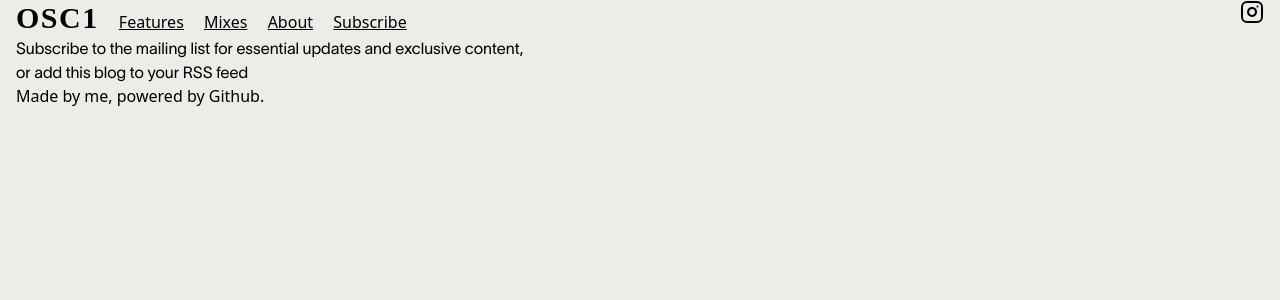
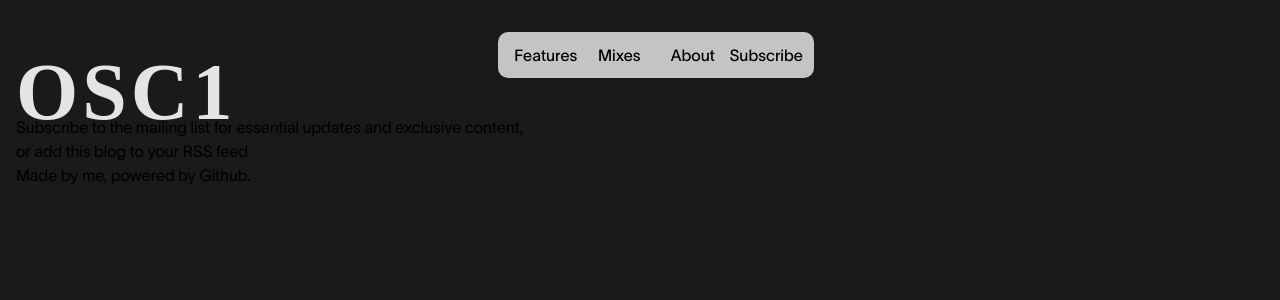
Before and after one commit to osc1blog/osc1blog.github.io, a Jekyll site: the page built from subscribe.md, in a window 1280 px wide. Shown: the top 300 px of the page. Built offline with Jekyll 4.4.1, drawn with Linux system fonts in a browser that asks for light colours; nearby versions of some CDN libraries; some web fonts are replaced; our own code applies the rules of GitHub Pages for plain Markdown files.

Commit message:
updated UI 1

```diff
--- a/_includes/nav.html
+++ b/_includes/nav.html
@@ -1,10 +1,20 @@
-<nav class="flex justify-between">
-  <div>
-    <a href="/" class="tracking-wider text-3xl font-bold font-['Leto'] mr-2">OSC1</a>
-    <a href="/features/" class="underline mx-2">Features</a>
-    <a href="/mixes/" class="underline mx-2">Mixes</a>
-    <a href="/about/" class="underline mx-2">About</a>
-    <a href="/subscribe/" class="underline ml-2">Subscribe</a>
-  </div>
-  <a href="" class="align-bottom"><i data-feather="instagram"></i></a>
+<nav class="w-full grid grid-cols-6 py-8 fixed">
+    <div class="col-span-1">
+      <div class="
+      w-fit text-[rgb(227,229,227)]
+      inline-block transition-colors inline-block place-self-start">
+        <a href="/" class="col-span-1 text-[5rem] font-bold font-['Leto'] inline tracking-wider">OSC1</a>
+      </div>
+    </div>
+    <div class="col-span-4 justify-self-center">
+      <ul class="bg-[rgba(253,255,253,0.75)] hover:bg-[rgba(227,229,227,0.75)]
+      backdrop-blur shadow-[0px_0px_8px_rgba(25,26,25,0.05)] rounded-[10px] grid grid-cols-4 w-fit
+      p-[0.7rem] inline-block transition-colors inline-block place-self-center">
+        <li class="inline text-center"><a href="/features/" class="font-['Lausanne-400']">Features</a></li>
+        <li class="inline text-center"><a href="/mixes/" class="font-['Lausanne-400']">Mixes</a></li>
+        <li class="inline text-center"><a href="/about/" class="font-['Lausanne-400']">About</a></li>
+        <li class="inline text-center"><a href="/subscribe/" class="font-['Lausanne-400']">Subscribe</a></li>
+      </ul>
+    </div>
+    <div class="col-span-1"></div>
 </nav>
--- a/_layouts/default.html
+++ b/_layouts/default.html
@@ -1,10 +1,13 @@
 <!doctype html>
 <html lang="en" class="h-full">
   {% include head.html %}
-  <body class="h-full px-4 bg-[#edece8] color-[#131313]">
+  <body class="h-full px-4 bg-[rgb(25,26,25)] color-[rgb(227,229,227)]">
     {% include nav.html %}
 
-    {{ content }}
+    <div class="pt-[calc(5.7rem+24px)]">
+      {{ content }}
+    </div>
+
     {% include footer.html %}
   </body>
 </html>
--- a/_layouts/home.html
+++ b/_layouts/home.html
@@ -3,7 +3,7 @@ layout: default
 ---
 <div class="grid grid-rows-6 md:grid-rows-3 grid-cols-1 md:grid-cols-4 grid-flow-row gap-4 w-full min-h-full">
   {% for post in site.posts %}
-    <a href="{{ post.url }}" class="col-span-2">
+    <a href="{{ post.url }}" class="col-span-2 rounded-xl overflow-hidden">
       {%- if post.image -%}
         <div class="bg-cover bg-center w-full h-80 text-neutral-50 bg-neutral-950 bg-[url('{{ post.image | relative_url }}')]">
       {%- else -%}
--- a/assets/css/style.scss
+++ b/assets/css/style.scss
@@ -38,9 +38,9 @@
     font-weight: normal;
 }
 @font-face {font-family: 'EurostileUnicase'; src: url("//db.onlinewebfonts.com/t/e2aba67a61a20987775ae4a14c15dd81.eot"); src: url("//db.onlinewebfonts.com/t/e2aba67a61a20987775ae4a14c15dd81.eot?#iefix") format("embedded-opentype"), url("//db.onlinewebfonts.com/t/e2aba67a61a20987775ae4a14c15dd81.woff2") format("woff2"), url("//db.onlinewebfonts.com/t/e2aba67a61a20987775ae4a14c15dd81.woff") format("woff"), url("//db.onlinewebfonts.com/t/e2aba67a61a20987775ae4a14c15dd81.ttf") format("truetype"), url("//db.onlinewebfonts.com/t/e2aba67a61a20987775ae4a14c15dd81.svg#EurostileUnicaseLTW04-Rg") format("svg"); }
+* {
+    font-family: 'Lausanne-300';
+}
 h1 {
     font-family: 'EurostileUnicase';
 }
-p {
-    font-family: 'Lausanne-300';
-}
```
Also changed, not shown: assets/css/Kaftan-Serif.woff2 (deleted).
